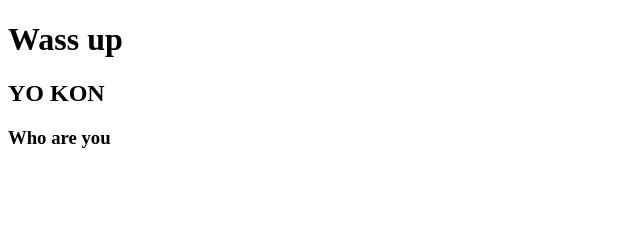
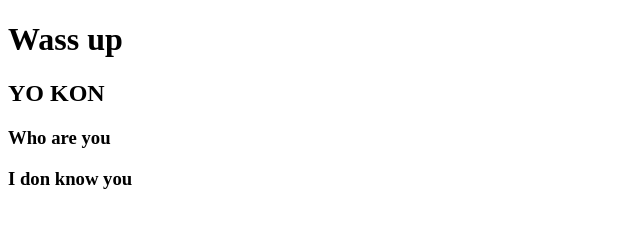
Before and after one commit to RkzNew/First-Repo, a plain HTML site: page index.html in a window 1280 px wide. Shown: the whole page, without its empty margins (0-640 px from the left). Drawn offline with Linux system fonts and the light colour scheme.

Commit message:
JUST TEST

```diff
--- a/index.html
+++ b/index.html
@@ -10,5 +10,7 @@
     <h1>Wass up</h1>
     <h2>YO KON</h2>
     <h3>Who are you</h3>
+    <h3>I don know you</h3>
+
 </body>
 </html>
```
